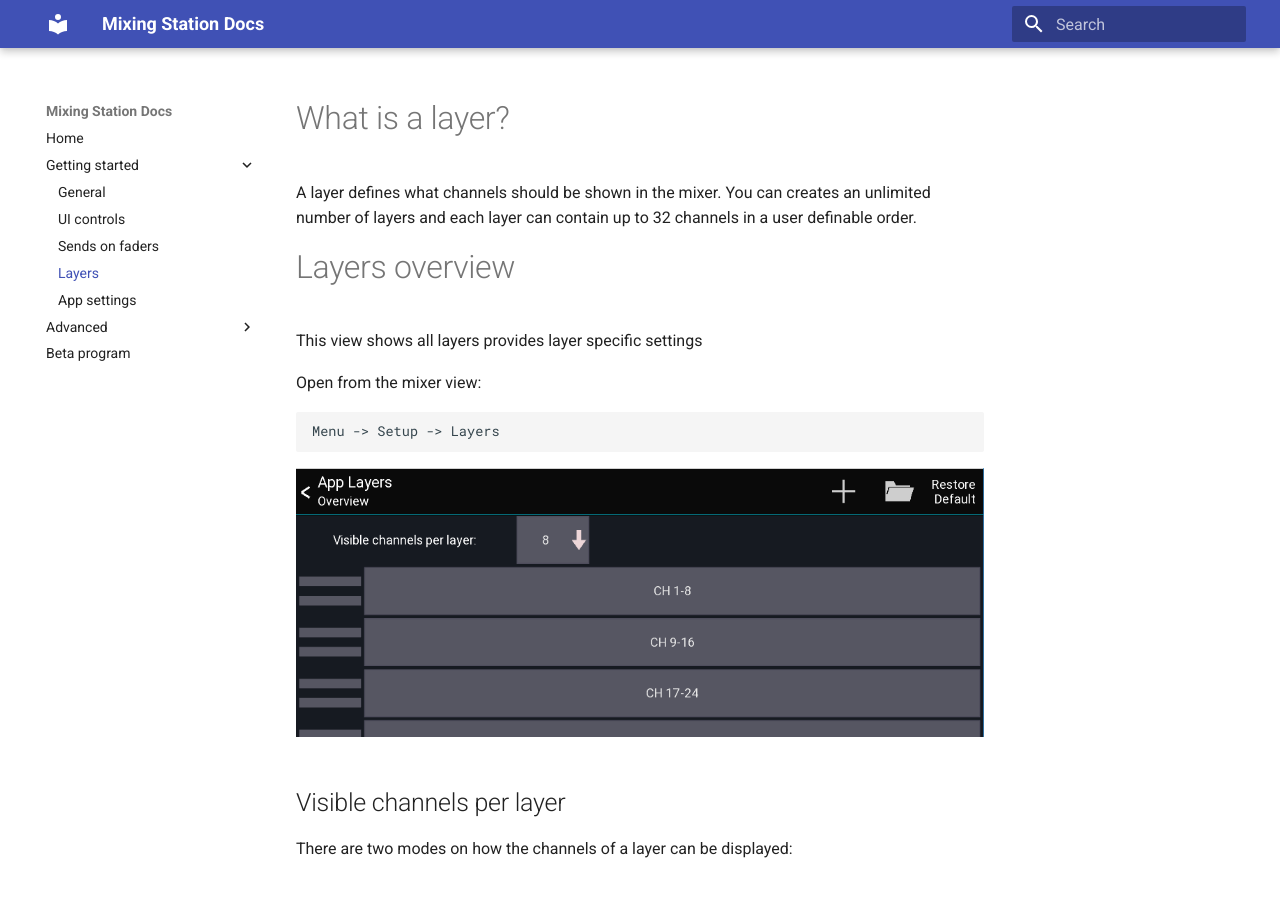
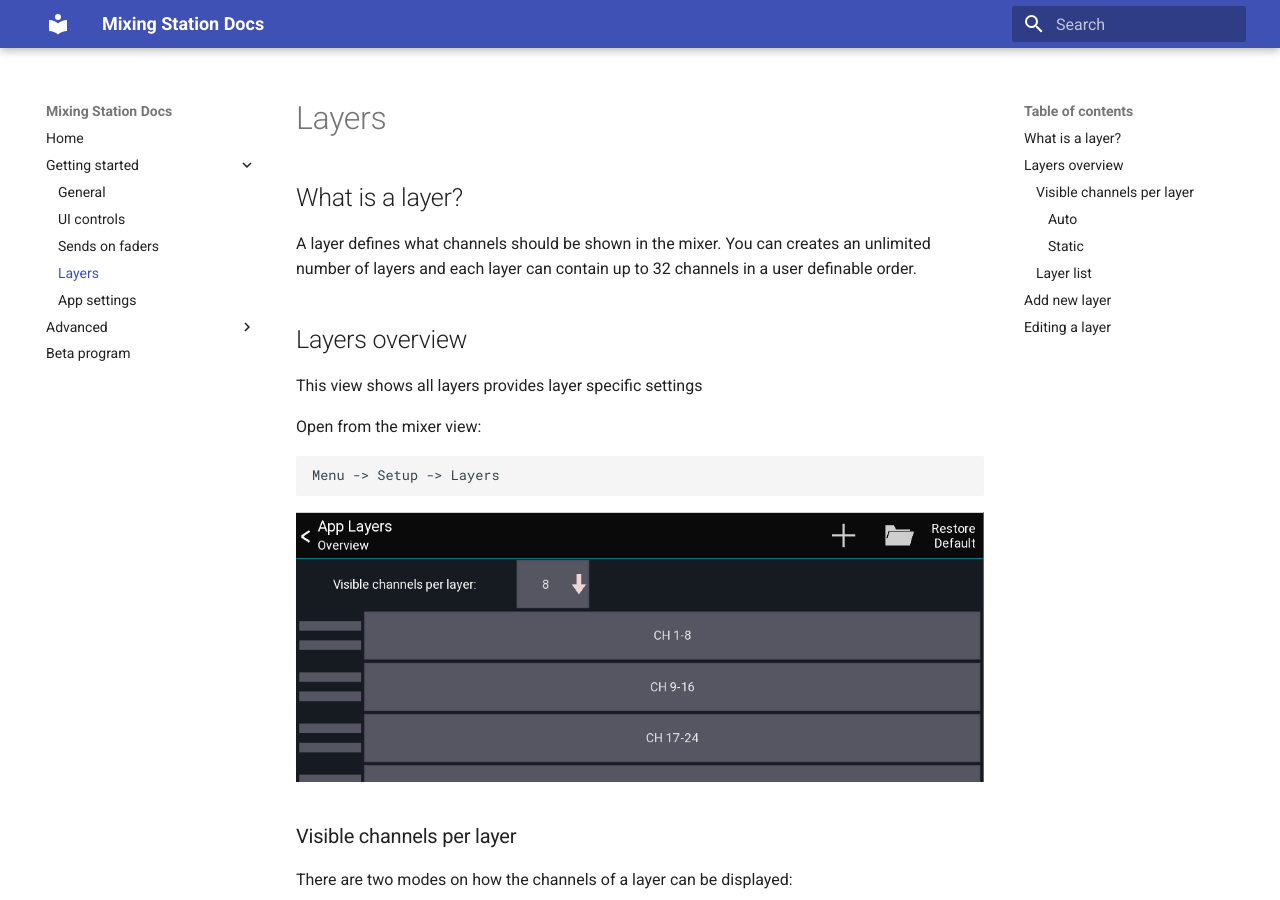
Before and after one commit to davidgiga1993/mixing-station-docs, an MkDocs documentation site: the page built from docs/layers.md, in a window 1280 px wide and 900 px high. Built offline with MkDocs 1.6.1 and Material for MkDocs 9.7.7, drawn with Linux system fonts in a browser that asks for light colours.

Commit message:
Fix headlines

```diff
--- a/docs/layers.md
+++ b/docs/layers.md
@@ -1,9 +1,9 @@
-# What is a layer?
+## What is a layer?
 A layer defines what channels should be shown in the mixer.
 You can creates an unlimited number of layers and
 each layer can contain up to 32 channels in a user definable order.
 
-# Layers overview
+## Layers overview
 This view shows all layers provides layer specific settings
 
 Open from the mixer view:
@@ -14,16 +14,16 @@
 ![Overview](img/layers-overview.png)
 
 
-## Visible channels per layer
+### Visible channels per layer
 There are two modes on how the channels of a layer can be displayed:
 
-### Auto
+#### Auto
 This mode will always show all channels assigned to a layer. If required the channel strips will be resized so they fit on the screen
 
-### Static
+#### Static
 The selected number of channels will be shown. If a layer has less channels, placeholders will be shown. If a layer has more channels assigned they will be hidden.
 
-## Layer list
+### Layer list
 The list in the bottom of the screenshot shows all layers.
 
 - **Drag left bars** Reorder the layer item
@@ -34,7 +34,7 @@
 By pressing the `+` menu item you can add a new layer to the list. It will be appended to the bottom.
 
 
-# Editing a layer
+## Editing a layer
 A layer can be edited by selecting `Edit` from the context menu or by **Press and hold** a layer button directly from the mixer view.
 
 Use the `+` button to add more channels / [IDCAs](layer-idcas.md) to the layer.
```
Also changed, not shown: docs/app-settings.md (+18 -15 lines), docs/layer-idcas.md (+3 -3 lines).
